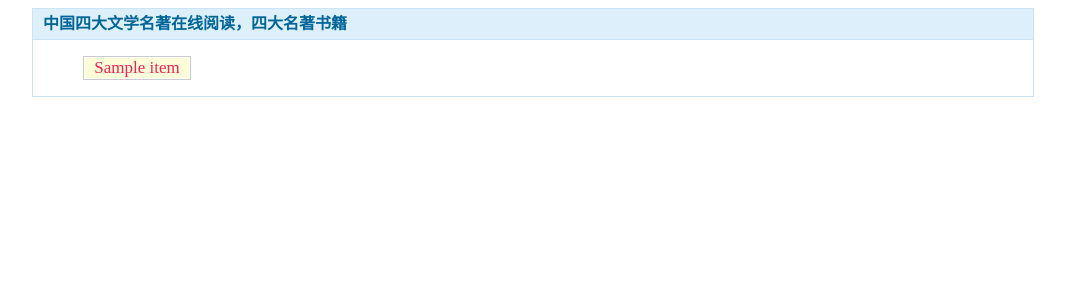
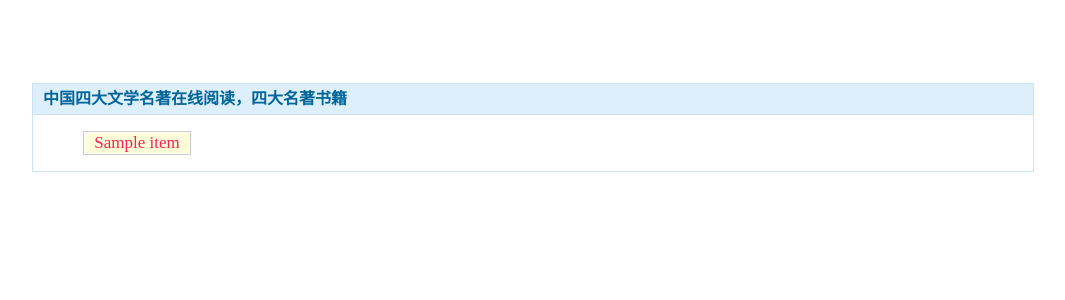
Before and after one commit to Ashesoft/msaas, a Spring app: page /story/booklist in a window 1280 px wide. Shown: the top 300 px of the page, without its empty margins (107-1172 px from the left). Run offline with Thymeleaf, Linux system fonts and the light colour scheme; the template is opened without the code that fills it: most values are stand-ins (such as "Sample title", 1, 10 or a date in 2020); data that the repository does not hold is empty.

Commit message:
[idea-win] css 样式更新

```diff
--- a/msaas_web/src/main/resources/templates/story/booklist.html
+++ b/msaas_web/src/main/resources/templates/story/booklist.html
@@ -4,6 +4,7 @@
     <meta charset="UTF-8">
     <title>中国四大文学名著在线阅读，四大名著书籍</title>
     <style>
+        body{padding-top:75px}
         .main{width:1000px;margin:0 auto;border:1px solid #cbe4f5}
         .mingzhuTitle{width:980px;height:30px;line-height:30px;background:#deeffc;padding:0 10px;border-bottom:1px solid #cbe4f5}
         .mingzhuTitle h1{color:#069;font-size:16px;font-weight:bold;margin:0}
```
